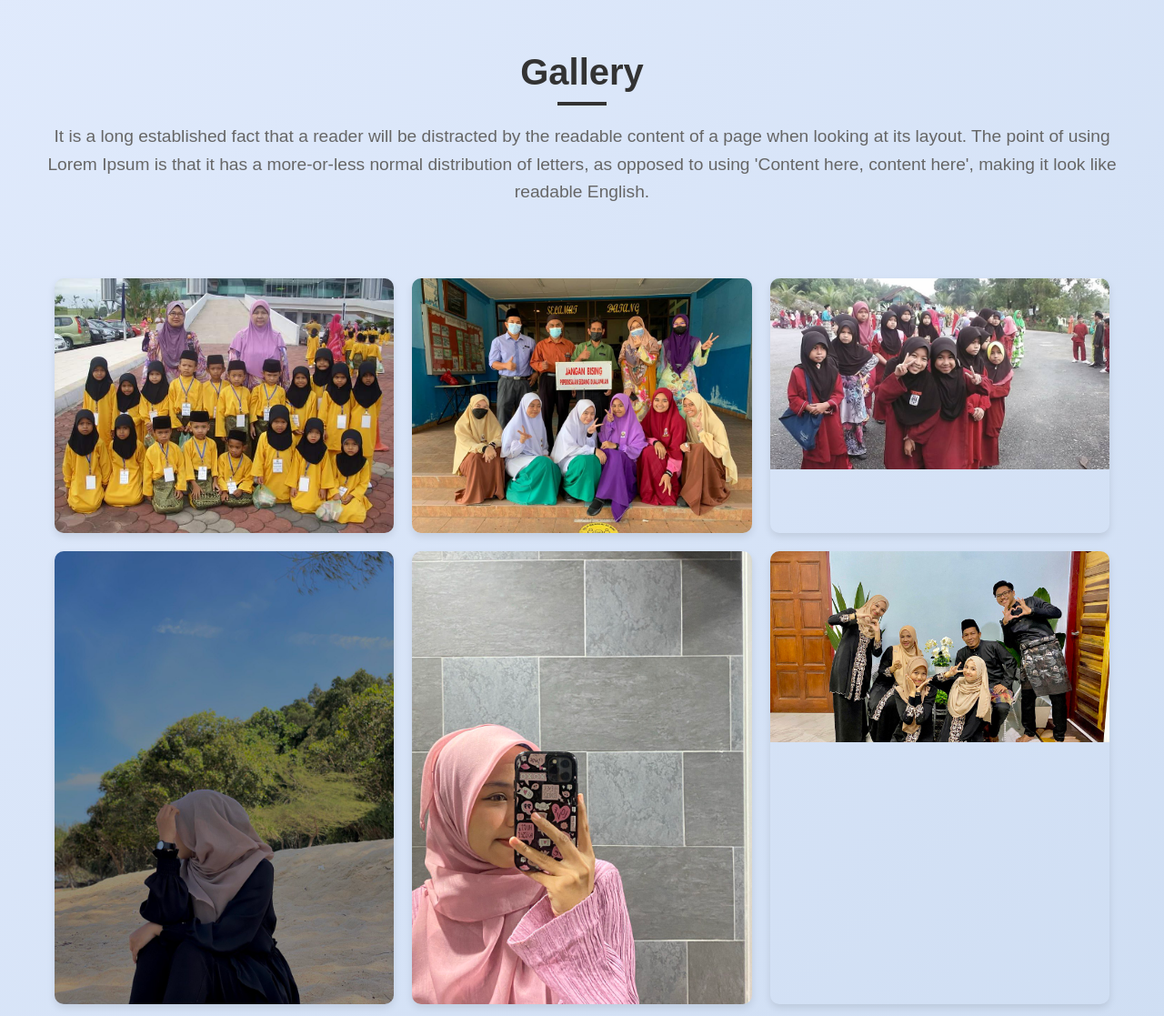
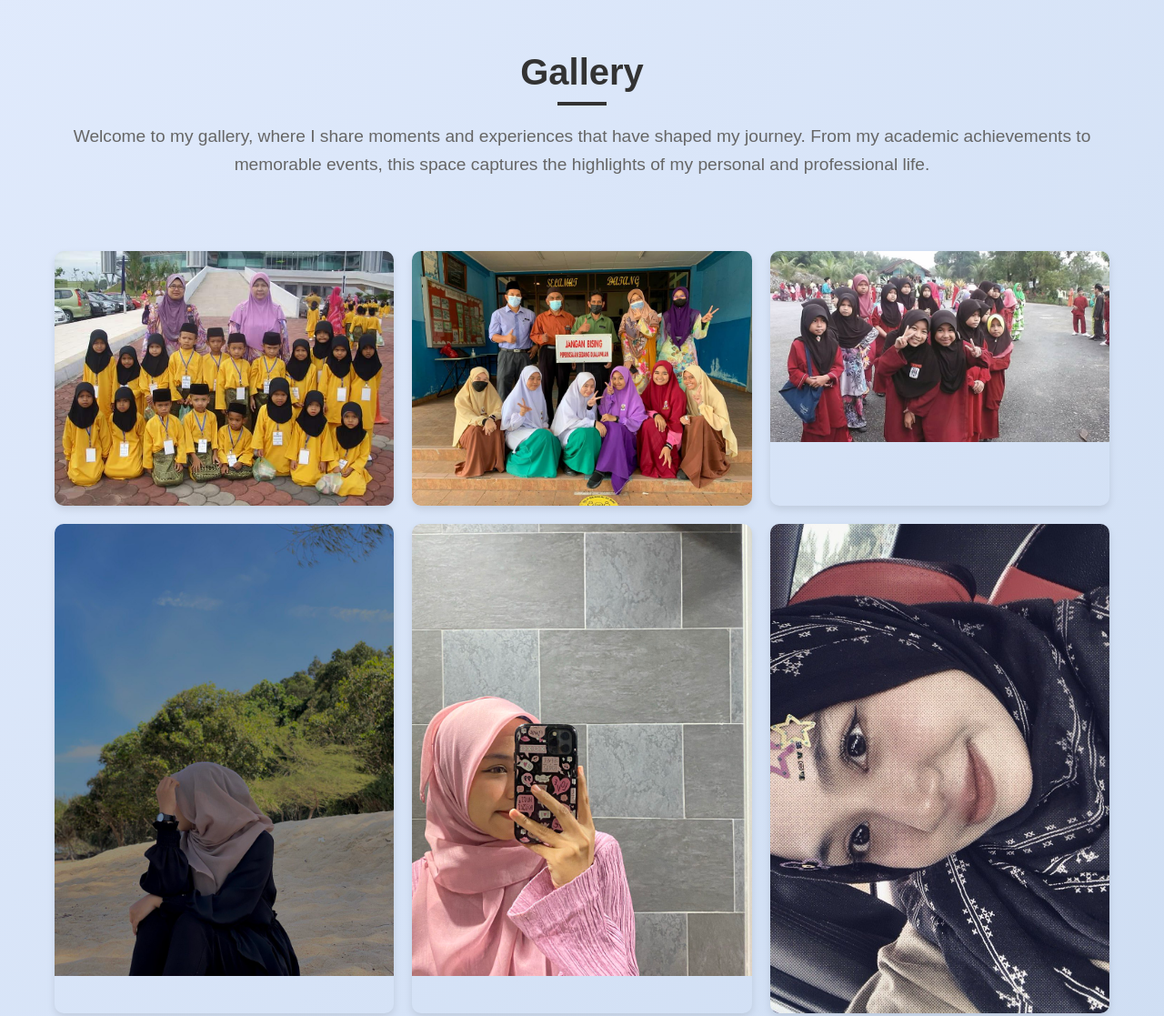
Before and after one commit to Anrfaa/Personal-Website, a plain HTML site: page about.html in a window 1280 px wide. Shown: the part 2940-4057 px from the top of the page at 91% size. Drawn offline with Linux system fonts and the light colour scheme.

Commit message:
adjusting pic

```diff
--- a/about.html
+++ b/about.html
@@ -77,7 +77,7 @@
         <div class="about-header">
             <h1>Gallery</h1>
             <hr>
-            <p><p>It is a long established fact that a reader will be distracted by the readable content of a page when looking at its layout. The point of using Lorem Ipsum is that it has a more-or-less normal distribution of letters, as opposed to using 'Content here, content here', making it look like readable English.</p></p>
+            <p><p>Welcome to my gallery, where I share moments and experiences that have shaped my journey. From my academic achievements to memorable events, this space captures the highlights of my personal and professional life. </p></p>
         </div>
         <div class="gallery-item">
             <img src="img/childhood.jpg" alt="About Me">
@@ -95,7 +95,7 @@
             <img src="img/hero5.jpg" alt="About Me">
         </div>
         <div class="gallery-item">
-            <img src="img/fam.jpg" alt="About Me">
+            <img src="img/hero6.jpg" alt="About Me">
         </div>
     </div>
 
```
Also changed, not shown: index.html (+1 -1 lines), img/hero1r.jpeg (added), img/hero6.jpg (added).
